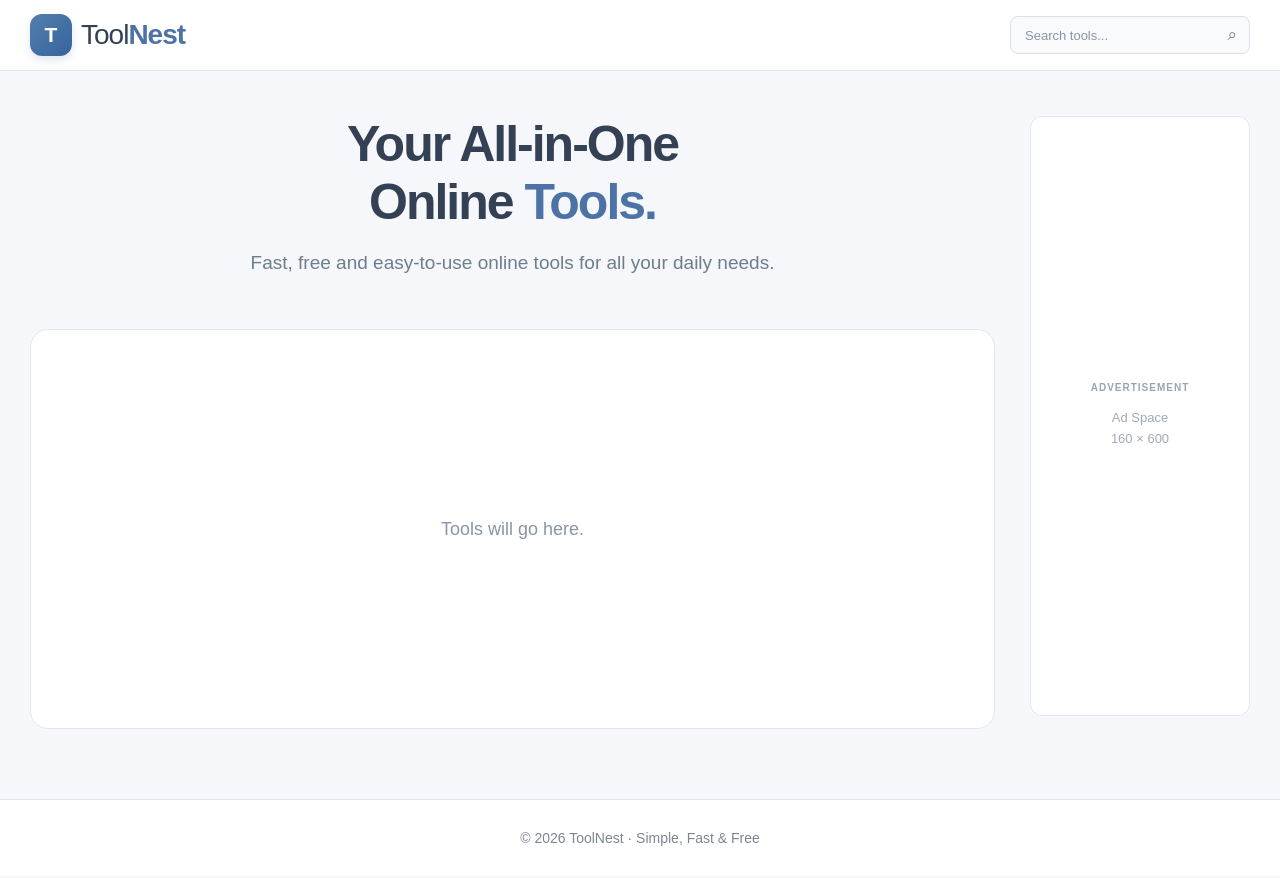
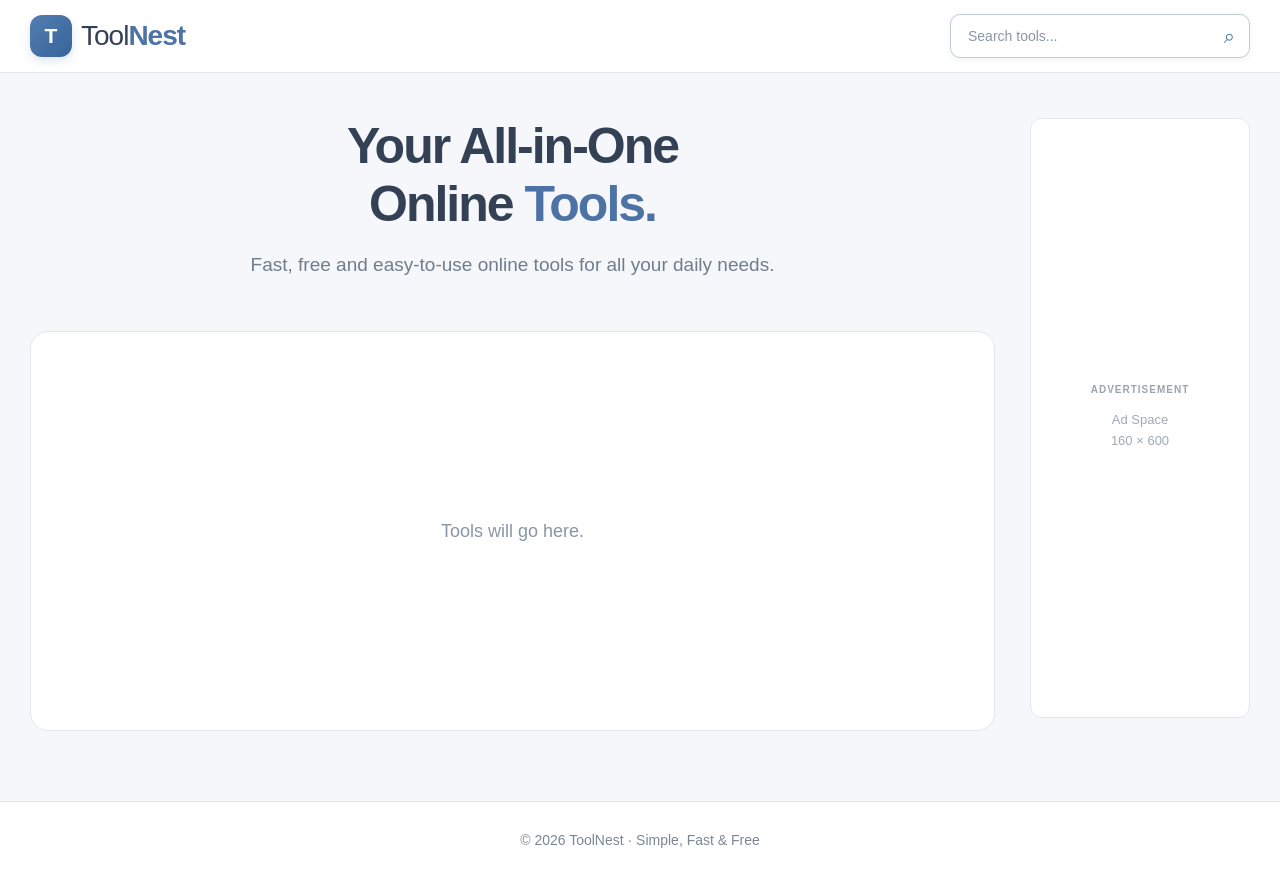
Before and after one commit to umer613761-ops/Online-Tools, a plain HTML site: page index.html in a window 1280 px wide. Drawn offline with Linux system fonts and the light colour scheme.

Commit message:
Update index.html

```diff
--- a/index.html
+++ b/index.html
@@ -155,7 +155,7 @@
     ========================= */
 
     .search-container {
-      width: 240px;
+      width: 300px;
 
       position: relative;
 
@@ -166,31 +166,34 @@
     .search-container input {
       width: 100%;
 
-      height: 38px;
+      height: 44px;
 
       padding:
-        0 42px
-        0 14px;
+        0 48px
+        0 17px;
 
       border:
-        1px solid #d8e0e8;
+        1px solid #bfcbd8;
 
-      border-radius: 8px;
+      border-radius: 10px;
 
-      background: #f8fafc;
+      background: #ffffff;
 
       color: #344154;
 
       font-family: inherit;
 
-      font-size: 13px;
+      font-size: 14px;
 
       outline: none;
 
+      box-shadow:
+        0 2px 6px
+        rgba(52, 65, 84, 0.06);
+
       transition:
         border-color 0.2s ease,
-        box-shadow 0.2s ease,
-        background 0.2s ease;
+        box-shadow 0.2s ease;
     }
 
 
@@ -200,29 +203,27 @@
 
 
     .search-container input:focus {
-      background: #ffffff;
-
       border-color: #4d73a6;
 
       box-shadow:
         0 0 0 3px
-        rgba(77, 115, 166, 0.10);
+        rgba(77, 115, 166, 0.12);
     }
 
 
     .search-icon {
       position: absolute;
 
-      right: 13px;
+      right: 15px;
 
       top: 50%;
 
       transform:
         translateY(-50%);
 
-      color: #6f7d8c;
+      color: #4d73a6;
 
-      font-size: 17px;
+      font-size: 20px;
 
       pointer-events: none;
     }
```
